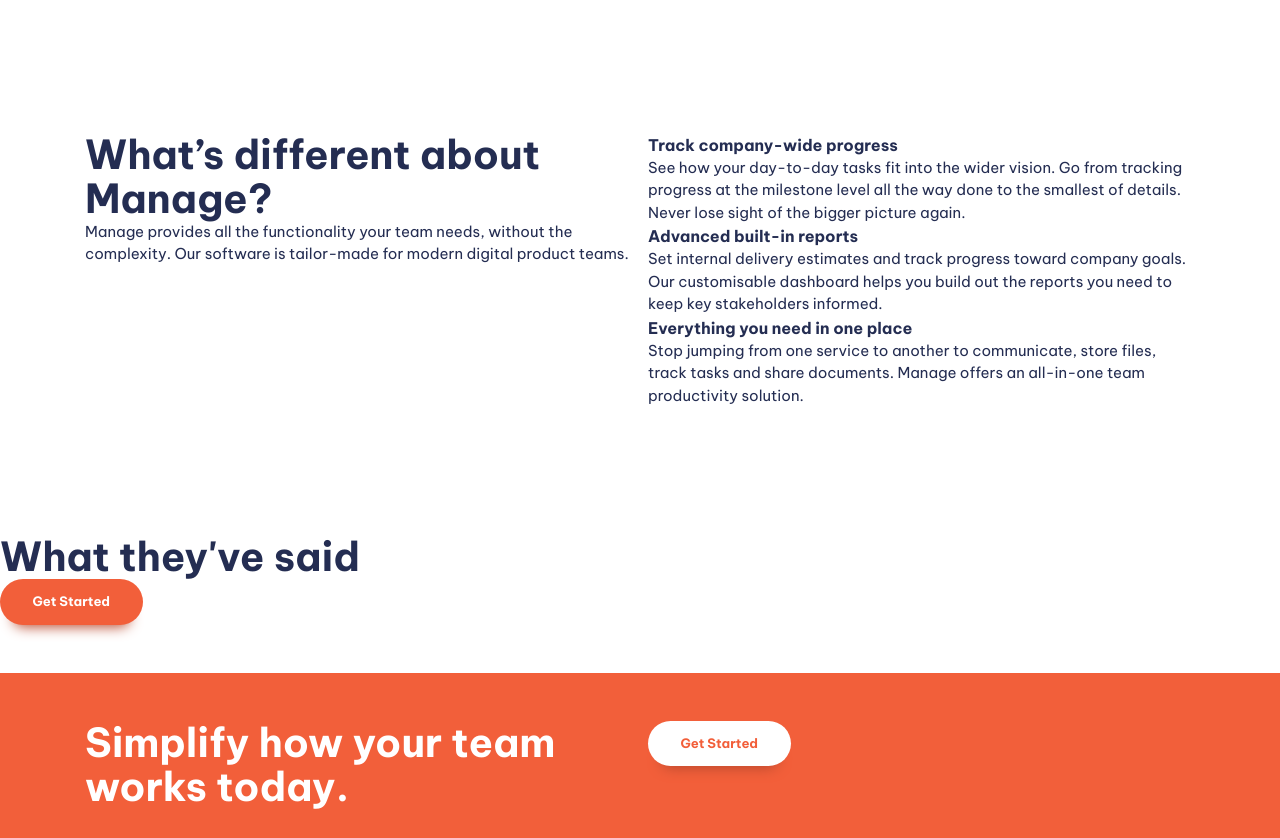
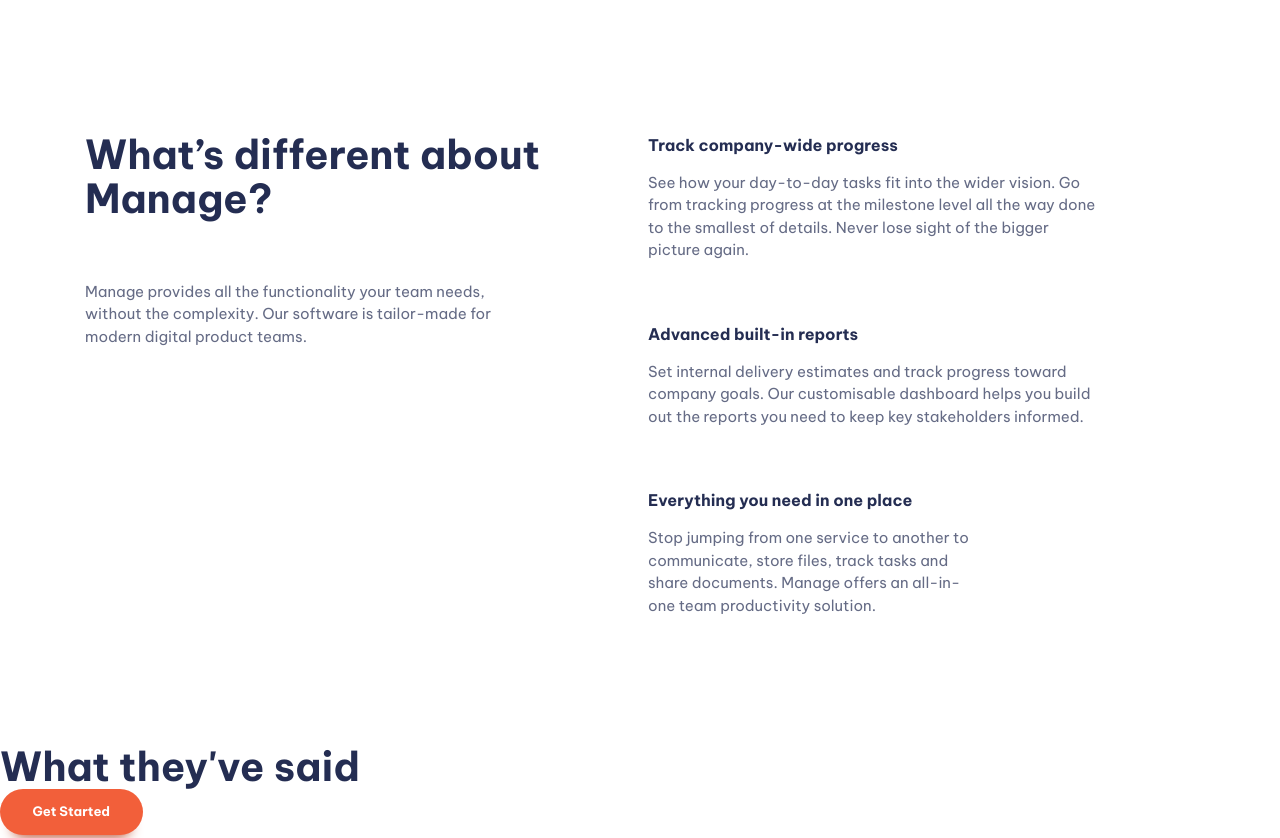
Before and after one commit to changkeun1090/css_tutorial, a website built with Vite: page manage_landing_page/index.html in a window 1280 px wide. Shown: the part 680-1518 px from the top of the page. Built offline with nearby package versions, Linux system fonts and the light colour scheme.

Commit message:
📝 Managed | pt.5 문단 스페이싱

```diff
--- a/manage_landing_page/index.html
+++ b/manage_landing_page/index.html
@@ -65,7 +65,7 @@
 			<section class="padding-block-900">
 				<div class="container">
 					<div class="even-columns">
-						<div>
+						<div class="flow">
 							<h1 class="fs-primary-heading fw-bold">
 								Bring everyone together to build better products.
 							</h1>
@@ -85,44 +85,51 @@
 			<section class="padding-block-900">
 				<div class="container">
 					<div class="even-columns">
-						<div>
+						<div class="flow">
 							<h2 class="fs-secondary-heading fw-bold">
 								What’s different about Manage?
 							</h2>
-							<p>
+							<p data-width="wide">
 								Manage provides all the functionality your team needs, without
 								the complexity. Our software is tailor-made for modern digital
 								product teams.
 							</p>
 						</div>
 						<div>
-							<ul class="numbered-items" role="list">
+							<ul class="numbered-items | flow" role="list">
 								<li>
+									<div class="flow" style="--flow-spacer: 1em">
 										<h3 class="fs-600 fw-bold">Track company-wide progress</h3>
-									<p>
-										See how your day-to-day tasks fit into the wider vision. Go
-										from tracking progress at the milestone level all the way
-										done to the smallest of details. Never lose sight of the
-										bigger picture again.
+										<p data-width="wide">
+											See how your day-to-day tasks fit into the wider vision.
+											Go from tracking progress at the milestone level all the
+											way done to the smallest of details. Never lose sight of
+											the bigger picture again.
 										</p>
+									</div>
 								</li>
 								<li>
+									<div class="flow" style="--flow-spacer: 1em">
 										<h3 class="fs-600 fw-bold">Advanced built-in reports</h3>
-									<p>
+										<p data-width="wide">
 											Set internal delivery estimates and track progress toward
 											company goals. Our customisable dashboard helps you build
-										out the reports you need to keep key stakeholders informed.
+											out the reports you need to keep key stakeholders
+											informed.
 										</p>
+									</div>
 								</li>
 								<li>
+									<div class="flow" style="--flow-spacer: 1em">
 										<h3 class="fs-600 fw-bold">
 											Everything you need in one place
 										</h3>
 										<p>
 											Stop jumping from one service to another to communicate,
-										store files, track tasks and share documents. Manage offers
-										an all-in-one team productivity solution.
+											store files, track tasks and share documents. Manage
+											offers an all-in-one team productivity solution.
 										</p>
+									</div>
 								</li>
 							</ul>
 						</div>
@@ -158,7 +165,7 @@
 					<div>
 						<a href="#"><img src="images/logo.svg" alt="Manage" /></a>
 						<ul role="list" aria-label="Social links">
-							<lif><a aria-label="facebook" href="#"></a></lif>
+							<li><a aria-label="facebook" href="#"></a></li>
 							<li><a aria-label="youtube" href="#"></a></li>
 							<li><a aria-label="twitter" href="#"></a></li>
 							<li><a aria-label="pinterest" href="#"></a></li>
@@ -167,7 +174,12 @@
 					</div>
 					<div>
 						<nav class="footer-nav">
-							<ul aria-label="Footer" role="list">
+							<ul
+								aria-label="Footer"
+								class="flow"
+								style="--flow-spacer: 1em"
+								role="list"
+							>
 								<li><a href="#">Home</a></li>
 								<li><a href="#">Pricing</a></li>
 								<li><a href="#">Products</a></li>
--- a/manage_landing_page/style.css
+++ b/manage_landing_page/style.css
@@ -126,6 +126,15 @@ body {
 	font-size: var(--fs-body);
 	font-family: var(--ff-body);
 	color: var(--clr-primary-400);
+}
+
+p:not([class]) {
+	opacity: 0.7;
+	max-width: 32ch;
+}
+
+p[data-width="wide"] {
+	max-width: 45ch;
 }
 
 /* ------------ Button ------------ */
@@ -259,6 +268,30 @@ body {
 	border: 0 !important;
 }
 
+.container {
+	--max-width: 1110px;
+	--padding: 1rem;
+
+	width: min(var(--max-width), 100% - (var(--padding) * 2));
+	margin-inline: auto;
+}
+
+:where(.flow :not(:first-child)) {
+	margin-top: var(--flow-spacer, 4em);
+}
+
+.even-columns {
+	display: grid;
+	gap: 1rem;
+}
+
+@media (min-width: 50em) {
+	.even-columns {
+		grid-auto-flow: column;
+		grid-auto-columns: 1fr;
+	}
+}
+
 .text-primary-400 {
 	color: var(--clr-primary-400);
 }
@@ -339,23 +372,3 @@ body {
 		display: inline-flex;
 	}
 }
-
-.container {
-	--max-width: 1110px;
-	--padding: 1rem;
-
-	width: min(var(--max-width), 100% - (var(--padding) * 2));
-	margin-inline: auto;
-}
-
-.even-columns {
-	display: grid;
-	gap: 1rem;
-}
-
-@media (min-width: 50em) {
-	.even-columns {
-		grid-auto-flow: column;
-		grid-auto-columns: 1fr;
-	}
-}
```
Lines whose indentation alone changed are shown as unchanged.
